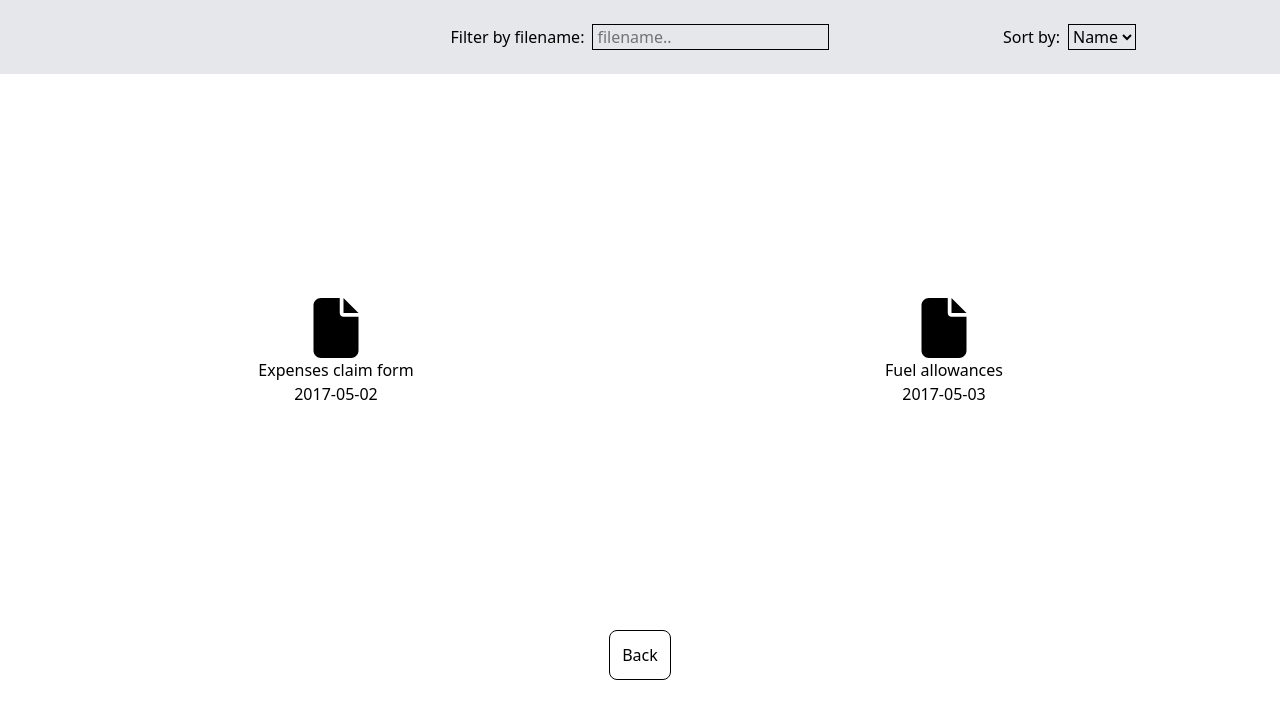
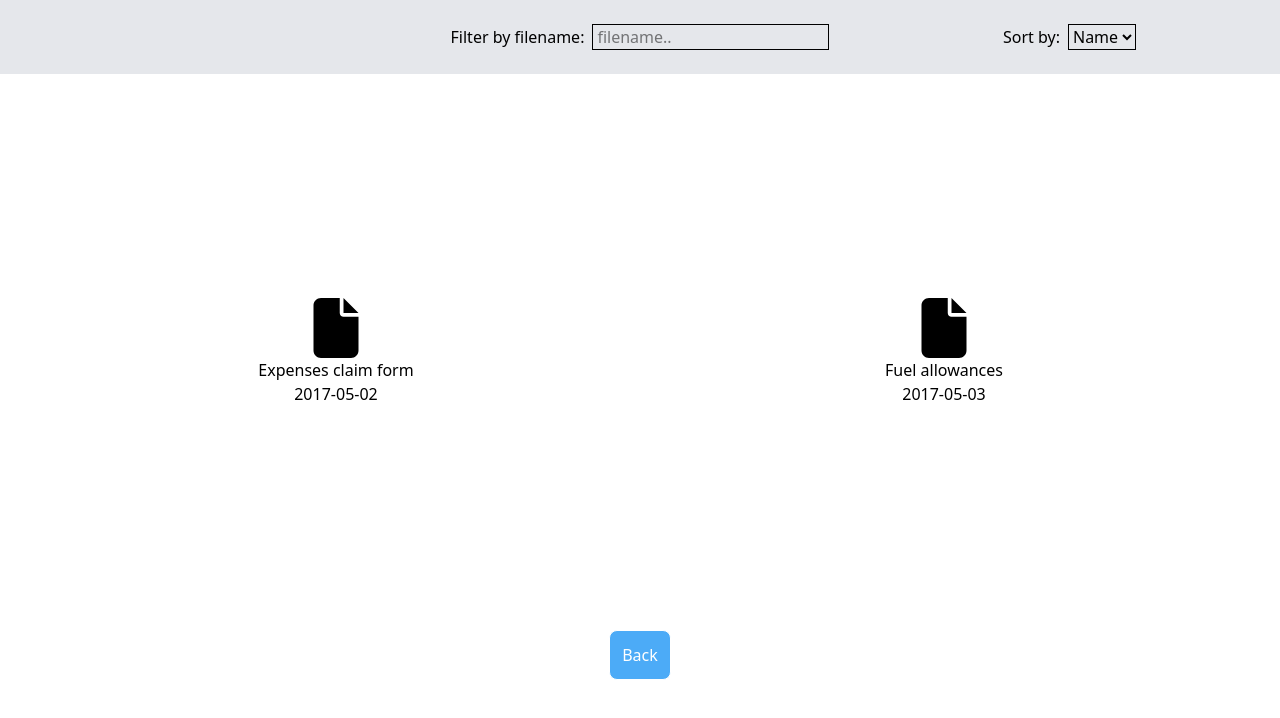
Before and after one commit to uimran19/brighthr-documents-app, a React (Vite) app: page /Expenses in a window 1280 px wide. Shown: the top 718 px of the page. Built offline with nearby package versions, Linux system fonts and the light colour scheme.

Commit message:
add styling to back button for visual interactivity

```diff
--- a/src/pages/FolderPage.tsx
+++ b/src/pages/FolderPage.tsx
@@ -62,7 +62,7 @@ export default function FolderPage() {
                     return <File key={item.name} file={item} />
                 })}
             </main>
-            {params.folderName && <Link className="border mb-30 self-center p-3 rounded-lg cursor-pointer" to='/'>Back</Link>}
+            {params.folderName && <Link className="text-white border mb-30 self-center p-3 rounded-lg bg-[#4cabf7] hover:bg-[#3579ad] cursor-pointer" to='/'>Back</Link>}
         </>
     )
 }
```
